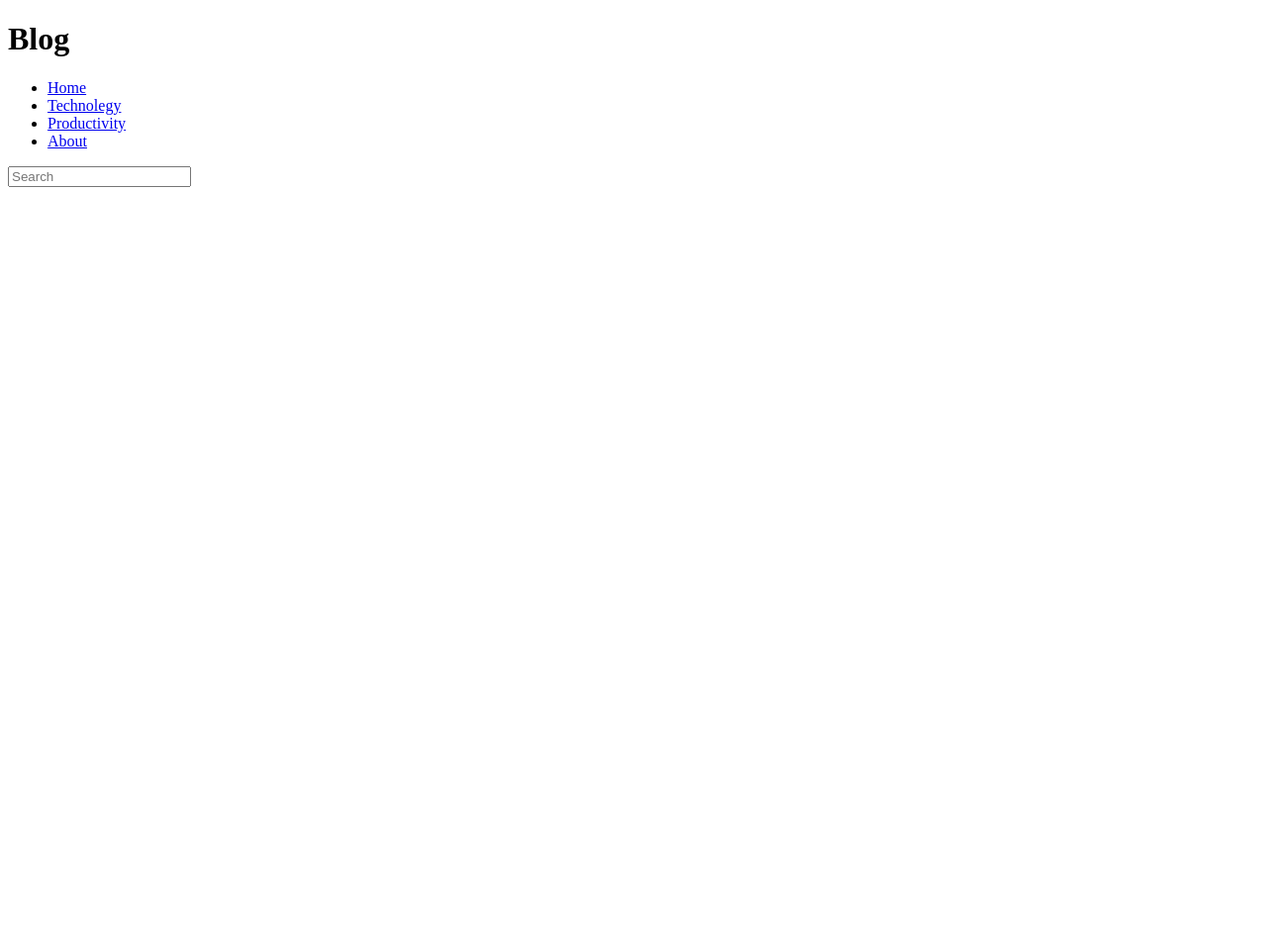
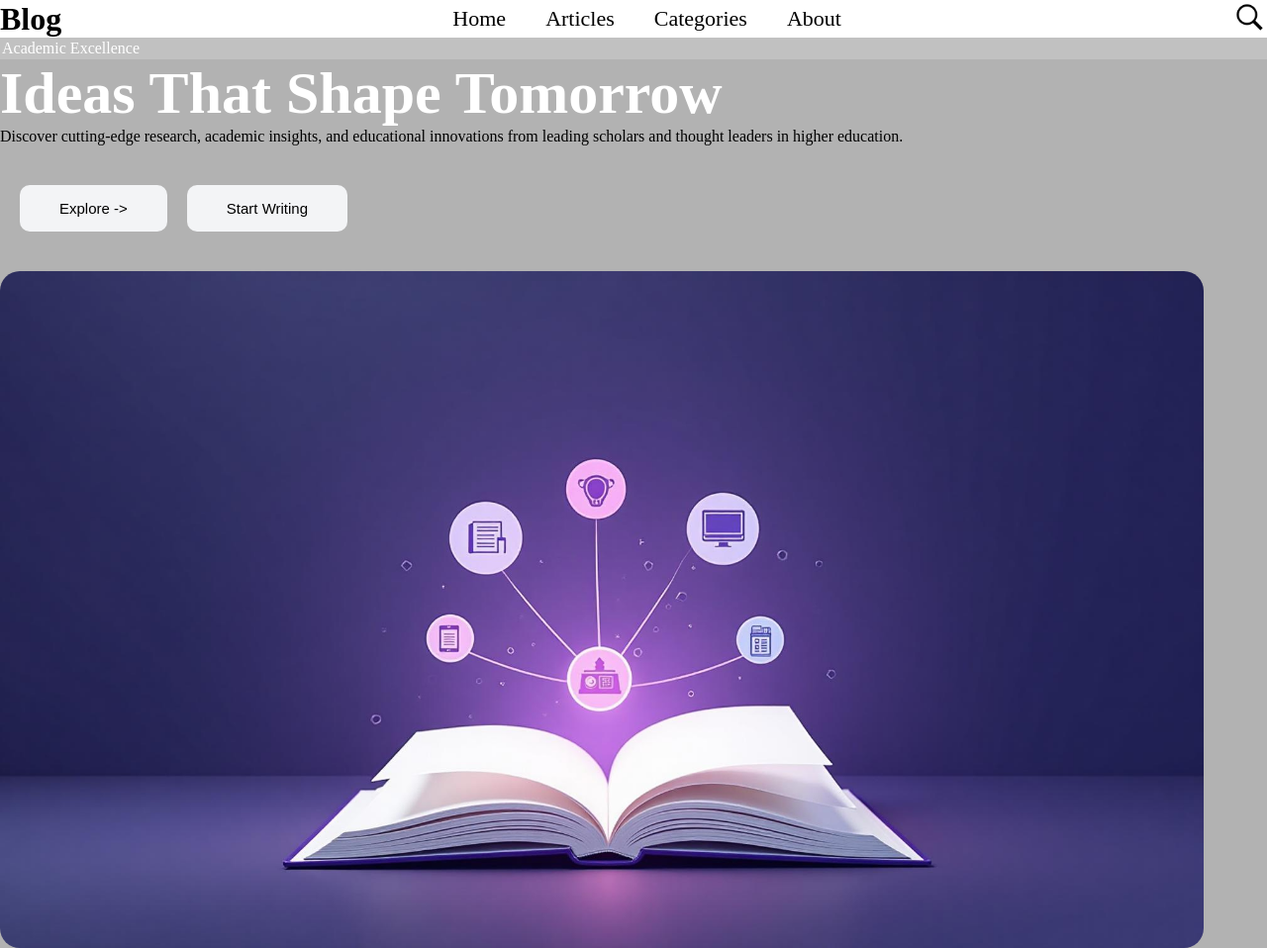
Before and after one commit to Ludvig-D/blog-projekt, a plain HTML site: page index.html in a window 1280 px wide. Shown: the whole page at 99% size. Before the commit the page ends 800 px from the top, so only its background shows below. Drawn offline with Linux system fonts and the light colour scheme.

Commit message:
Started working on the front page

```diff
--- a/index.html
+++ b/index.html
@@ -3,21 +3,39 @@
   <head>
     <meta charset="UTF-8" />
     <meta name="viewport" content="width=device-width, initial-scale=1.0" />
+    <link rel="stylesheet" href="style.css" />
     <title>Blog</title>
   </head>
   <body>
-    <header>
+    <header class="header">
       <h1>Blog</h1>
       <nav>
-        <ul>
+        <ul class="ul-header">
           <li><a href="#">Home</a></li>
-          <li><a href="#">Technolegy</a></li>
-          <li><a href="#">Productivity</a></li>
+          <li><a href="#">Articles</a></li>
+          <li><a href="#">Categories</a></li>
           <li><a href="#">About</a></li>
         </ul>
       </nav>
-      <input type="text" name="search" placeholder="Search" />
+      <button class="btn-header">
+        <img src="icons/search_icon.png" alt="Search icon" />
+      </button>
     </header>
-    <main></main>
+    <main>
+      <div class="first-section">
+        <p id="text">Academic Excellence</p>
+        <h2>Ideas That Shape Tomorrow</h2>
+        <p>
+          Discover cutting-edge research, academic insights, and educational
+          innovations from leading scholars and thought leaders in higher
+          education.
+        </p>
+        <div class="btn-section">
+          <button>Explore -></button>
+          <button>Start Writing</button>
+        </div>
+        <img src="images/book-image.jpg" alt="Image of a book" />
+      </div>
+    </main>
   </body>
 </html>
--- a/style.css
+++ b/style.css
@@ -0,0 +1,77 @@
+* {
+  box-sizing: border-box;
+  margin: 0;
+  padding: 0;
+}
+
+.header {
+  display: flex;
+  align-items: center;
+  justify-content: space-between;
+}
+
+.btn-header {
+  border: 0;
+  background-color: white;
+}
+.btn-header img {
+  width: 35px;
+}
+
+.btn-header:hover {
+  cursor: pointer;
+}
+
+.ul-header {
+  list-style: none;
+  display: flex;
+  gap: 40px;
+}
+
+.ul-header a {
+  font-size: 22px;
+  text-decoration: none;
+  color: black;
+}
+
+.first-section {
+  width: 100%;
+  background-color: #b2b2b2;
+  display: flex;
+  flex-direction: column;
+}
+
+.first-section img {
+  width: 95%;
+  border-radius: 20px;
+}
+
+.first-section h2 {
+  font-size: 60px;
+  color: white;
+}
+
+#text {
+  background-color: #c1c1c1;
+  color: white;
+  padding: 2px;
+}
+
+.btn-section {
+  display: flex;
+  gap: 20px;
+  margin: 40px 20px;
+}
+
+.btn-section button {
+  border: none;
+  border-radius: 10px;
+  padding: 15px 40px;
+  font-size: 15px;
+  background-color: #f3f4f6;
+}
+
+.btn-section button:hover {
+  background-color: #fdfdfd;
+  cursor: pointer;
+}
```
Also changed, not shown: icons/search_icon.png (added), images/book-image.jpg (added).
